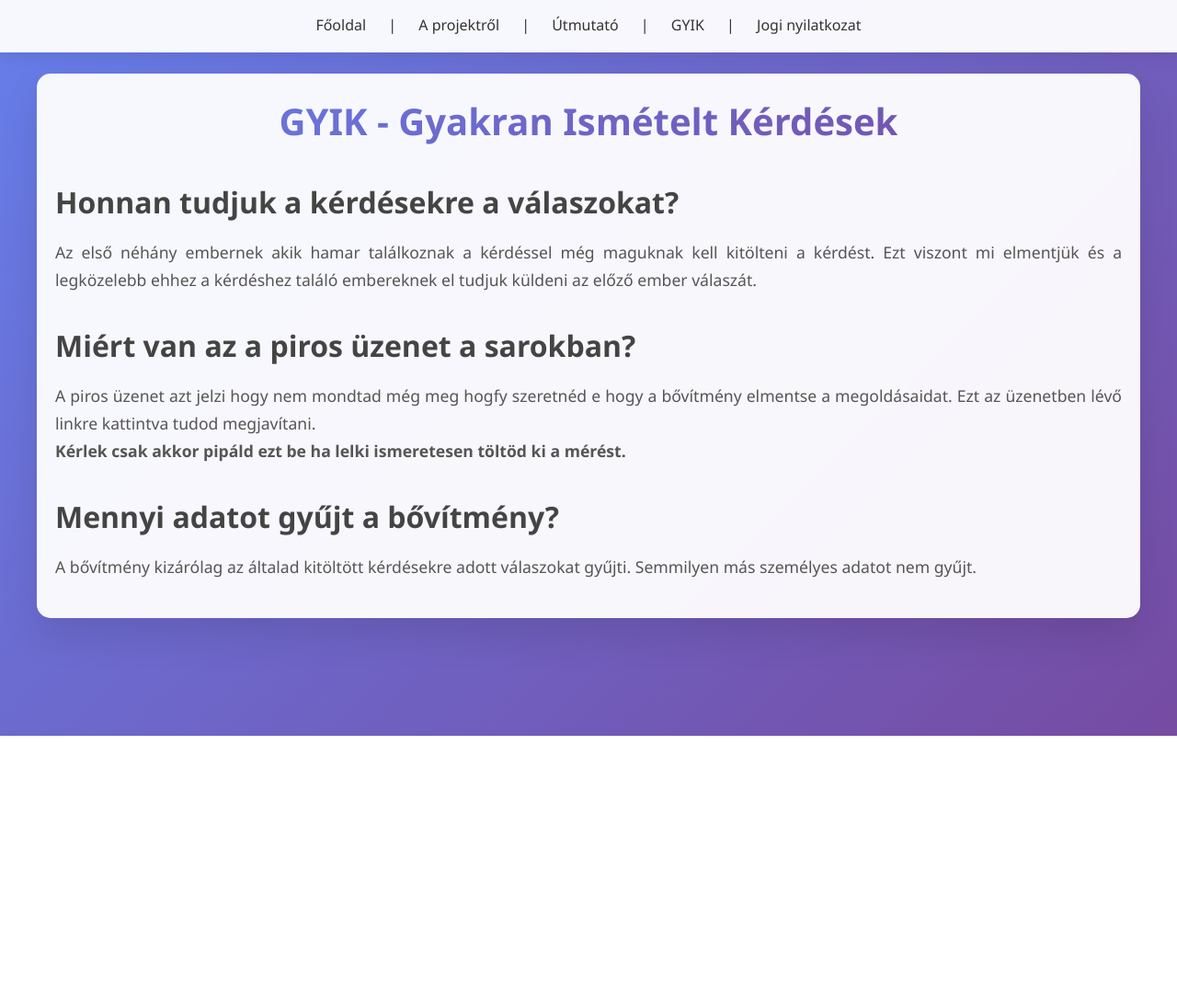
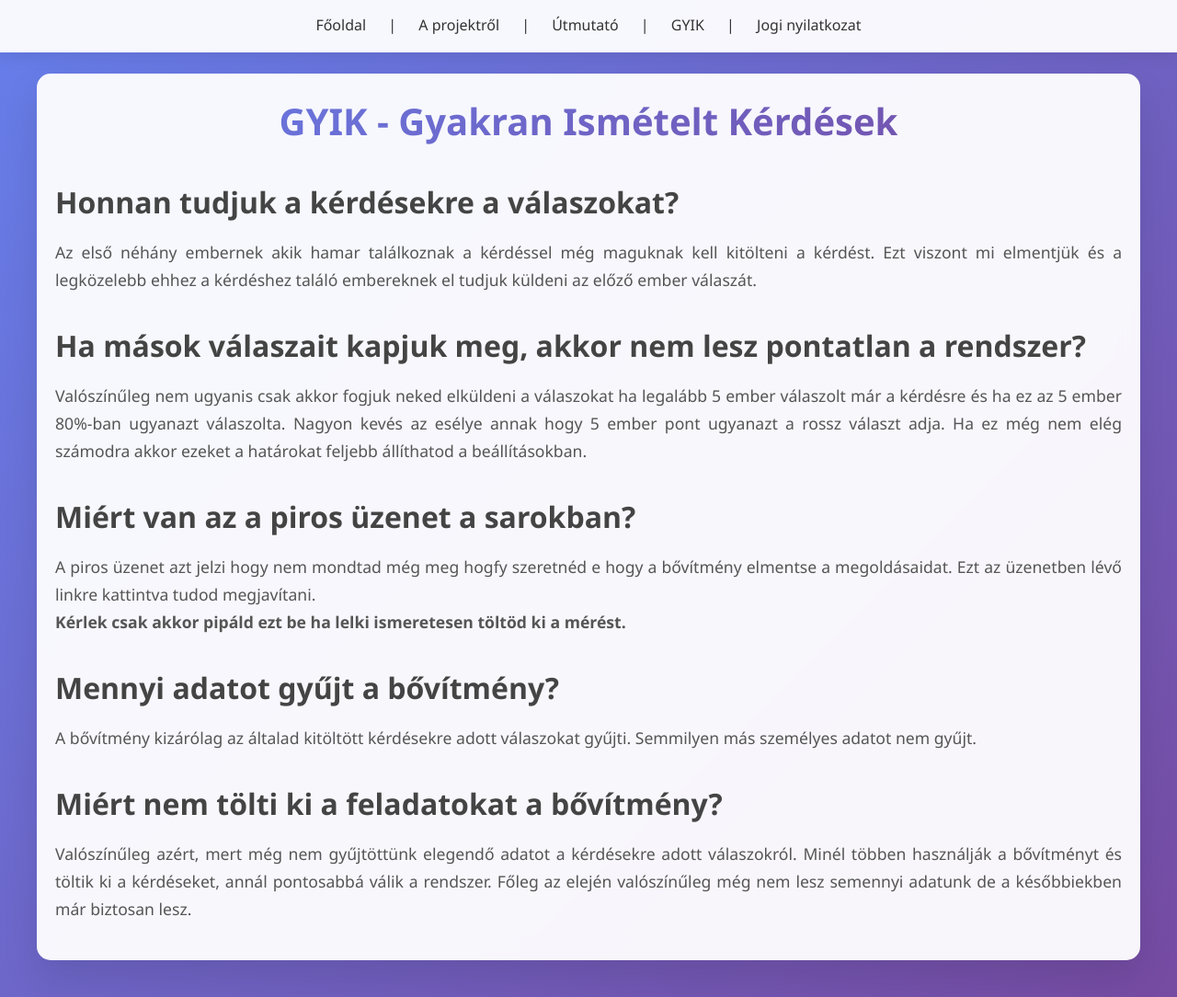
Before and after one commit to SzBence3/TeKaKuServer, a website: page webpage/faq.html in a window 1280 px wide. Shown: the whole page at 92% size. Before the commit the page ends 800 px from the top, so only its background shows below. Drawn offline with Linux system fonts and the light colour scheme.

Commit message:
added to faq

```diff
--- a/webpage/faq.html
+++ b/webpage/faq.html
@@ -17,6 +17,12 @@
             Az első néhány embernek akik hamar találkoznak a kérdéssel még maguknak kell kitölteni a kérdést.
             Ezt viszont mi elmentjük és a legközelebb ehhez a kérdéshez találó embereknek el tudjuk küldeni az előző ember válaszát.
         </p>
+        <h2>Ha mások válaszait kapjuk meg, akkor nem lesz pontatlan a rendszer?</h2>
+        <p>
+            Valószínűleg nem ugyanis csak akkor fogjuk neked elküldeni a válaszokat ha legalább 5 ember válaszolt már a kérdésre és ha ez az 5 ember 80%-ban ugyanazt válaszolta. Nagyon kevés az esélye annak hogy 5 ember pont ugyanazt a rossz választ adja.
+            Ha ez még nem elég számodra akkor ezeket a határokat feljebb állíthatod a beállításokban.
+        </p>
+
         <h2>Miért van az a piros üzenet a sarokban?</h2>
         <p>
             A piros üzenet azt jelzi hogy nem mondtad még meg hogfy szeretnéd e hogy a bővítmény elmentse a megoldásaidat. Ezt az üzenetben lévő linkre kattintva tudod megjavítani.
@@ -26,7 +32,12 @@
         <p>
             A bővítmény kizárólag az általad kitöltött kérdésekre adott válaszokat gyűjti. Semmilyen más személyes adatot nem gyűjt.
         </p>
+        <h2>Miért nem tölti ki a feladatokat a bővítmény?</h2>
+        <p>
+            Valószínűleg azért, mert még nem gyűjtöttünk elegendő adatot a kérdésekre adott válaszokról. Minél többen használják a bővítményt és töltik ki a kérdéseket, annál pontosabbá válik a rendszer. Főleg az elején valószínűleg még nem lesz semennyi  adatunk de a későbbiekben már biztosan lesz.
+        </p>
     </div>
+
     <script src="script.js"></script>
 </body>
 </html>
```
